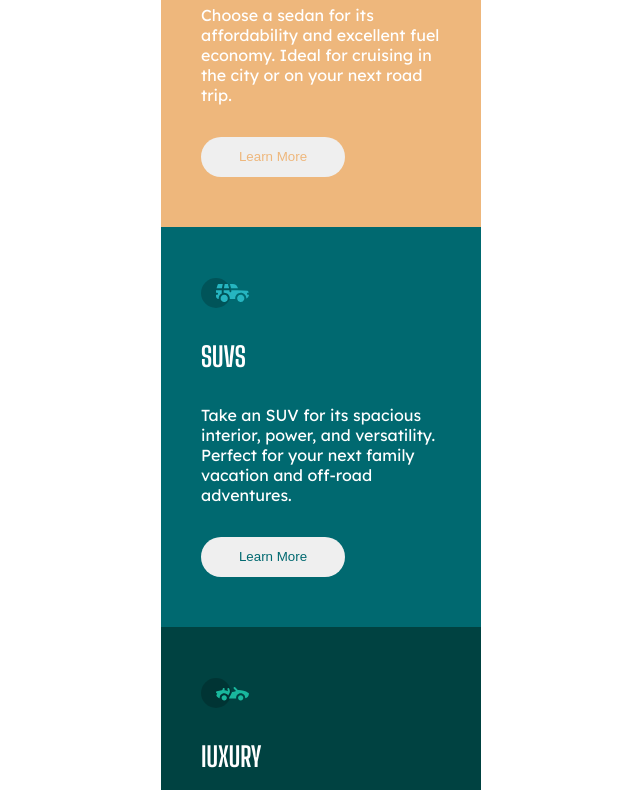
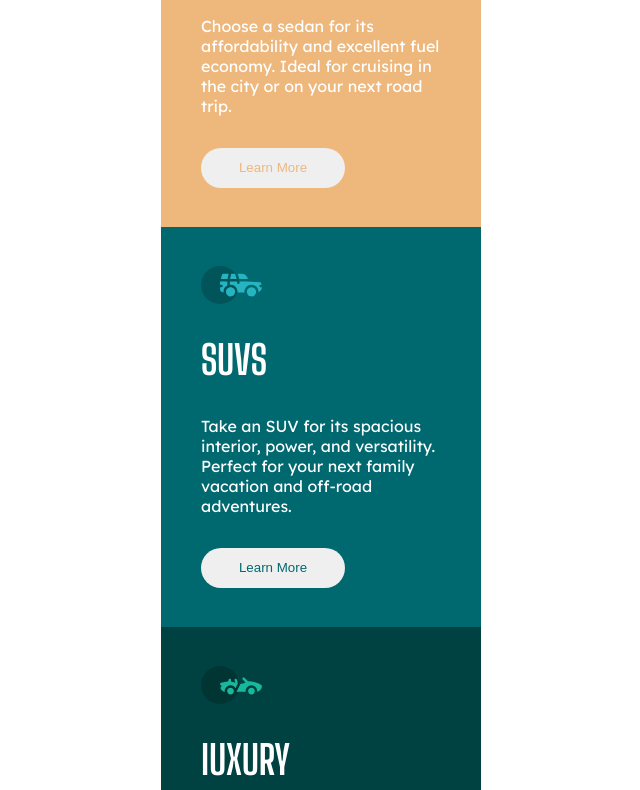
Before and after one commit to kdugaspar/3-column-preview-card-component-main, a plain HTML site: page index.html in a window 1280 px wide. Shown: the part 429-1219 px from the top of the page, without its empty margins (319-959 px from the left). Drawn offline with Linux system fonts and the light colour scheme.

Commit message:
Atualizações

```diff
--- a/index.html
+++ b/index.html
@@ -8,6 +8,7 @@
 
   <link rel="icon" type="image/png" sizes="32x32" href="./images/favicon-32x32.png">
   <link rel="stylesheet" href="./styles/style.css">
+  <link rel="stylesheet" href="./styles/media-querys.css">
 
   <title>Frontend Mentor | 3-column preview card component</title>
 
--- a/styles/style.css
+++ b/styles/style.css
@@ -42,11 +42,11 @@ font-family: 'Lexend Deca', sans-serif;
  }
 
  img {
-     width: 3rem;
+     width: 3.8rem;
  }
 
  h1 {
-     font-size: 1.7rem;
+     font-size: 2.5rem;
      font-family: 'Big Shoulders Display', sans-serif;
  }
  p{
```
Also changed, not shown: styles/media-querys.css (added).
